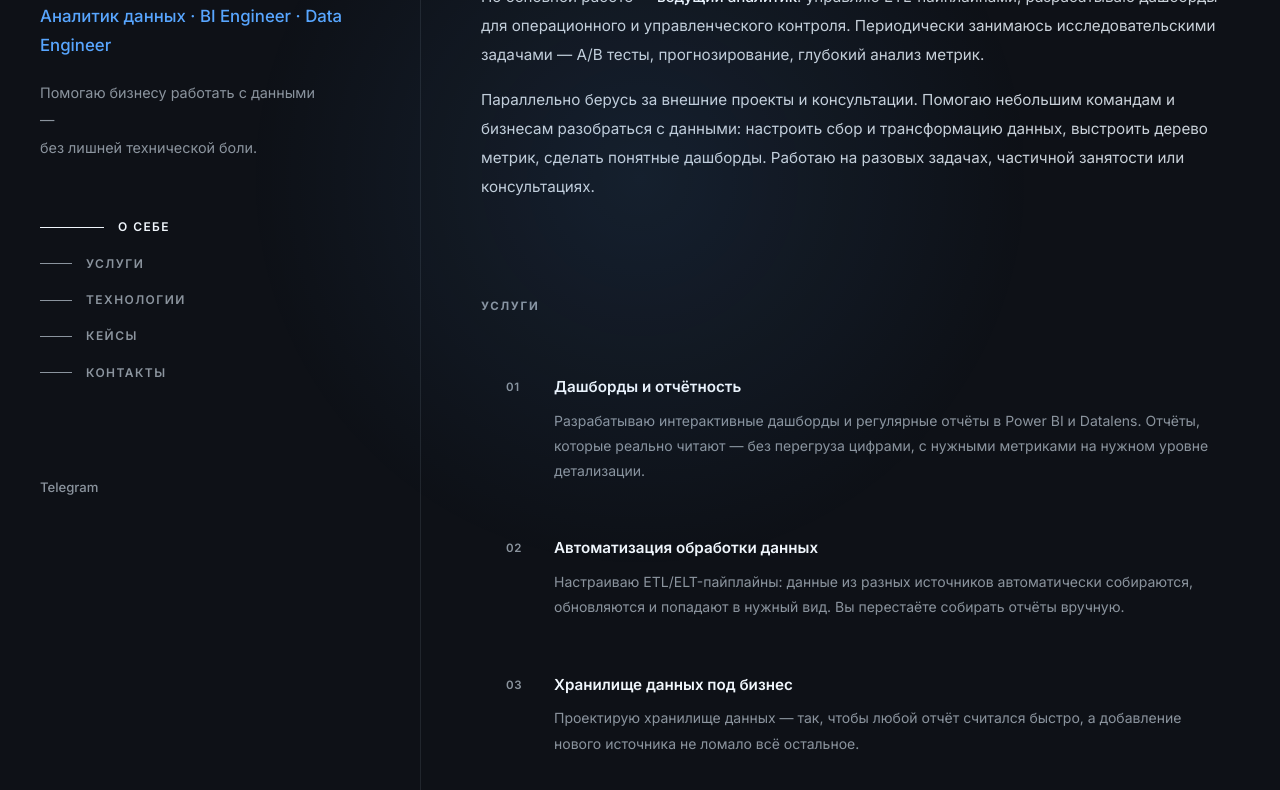
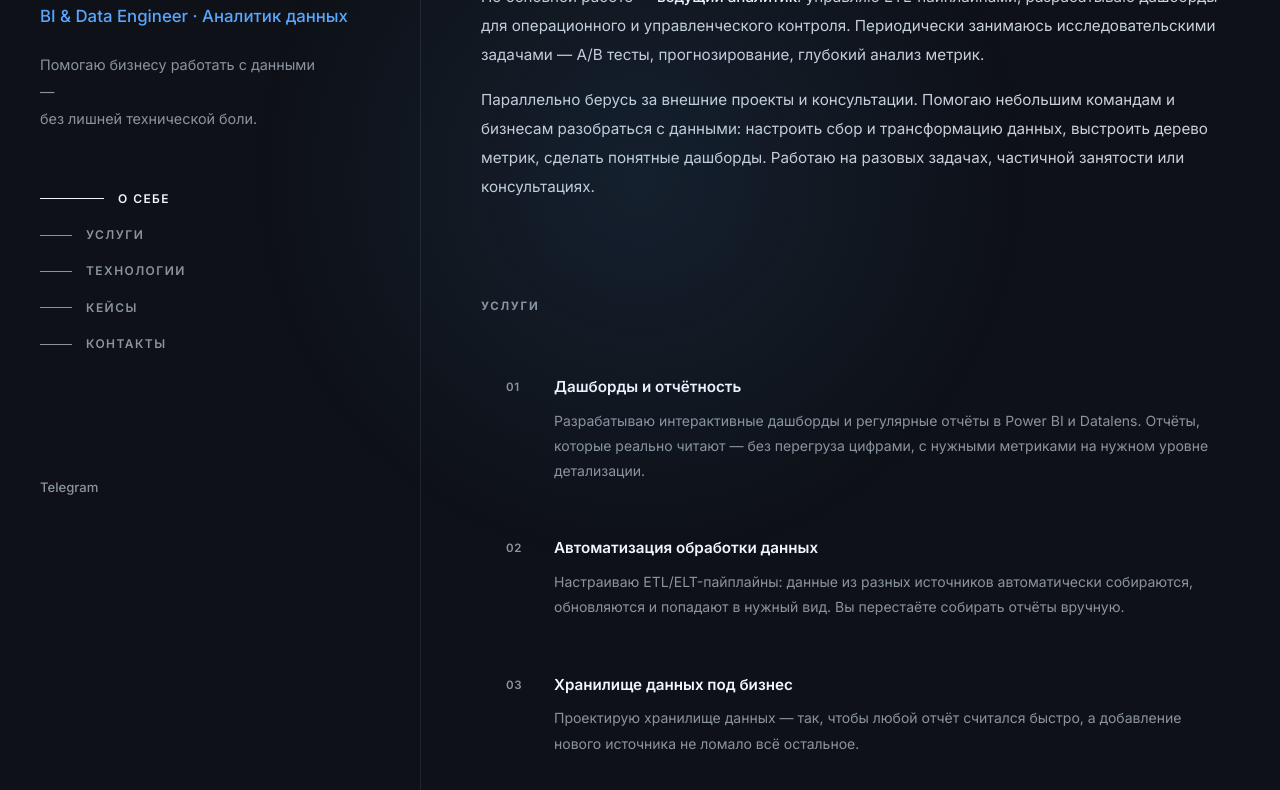
Before and after one commit to Idigeshev/Idigeshev.github.io, a plain HTML site: page index.html in a window 1280 px wide. Shown: the part 222-1012 px from the top of the page. Drawn offline with Linux system fonts and the light colour scheme.

Commit message:
Update title to BI & Data Engineer · Аналитик данных

```diff
--- a/index.html
+++ b/index.html
@@ -497,7 +497,7 @@
         <aside class="left">
             <div class="left-top">
                 <h1>Идигешев Вячеслав</h1>
-                <div class="title">Аналитик данных · BI Engineer · Data Engineer</div>
+                <div class="title">BI & Data Engineer · Аналитик данных</div>
                 <p class="intro">
                     Помогаю бизнесу работать с данными —<br>
                     без лишней технической боли.
```
